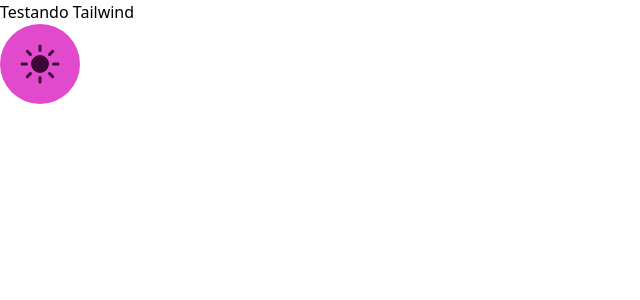
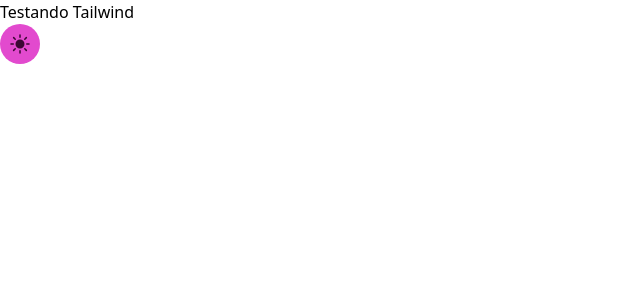
Before and after one commit to RiqueBruno/RiqueBruno, a React (Vite) app: page / in a window 1280 px wide. Shown: the top 300 px of the page, without its empty margins (0-640 px from the left). Built offline with nearby package versions, Linux system fonts and the light colour scheme.

Commit message:
refactor: muda tamanho do botão que troca tema de 20 para 10

```diff
--- a/src/components/ThemeButton/ThemeButton.tsx
+++ b/src/components/ThemeButton/ThemeButton.tsx
@@ -9,7 +9,7 @@ function ThemeButton({ darkMode, handleThemeChange }: ThemeButtonProps) {
   return (
     <button
       onClick={handleThemeChange}
-      className="h-20 w-20 rounded-full flex items-center justify-center bg-link p-4"
+      className="h-10 w-10 rounded-full flex items-center justify-center bg-link p-2"
     >
       {darkMode ? (
         <svg
```
